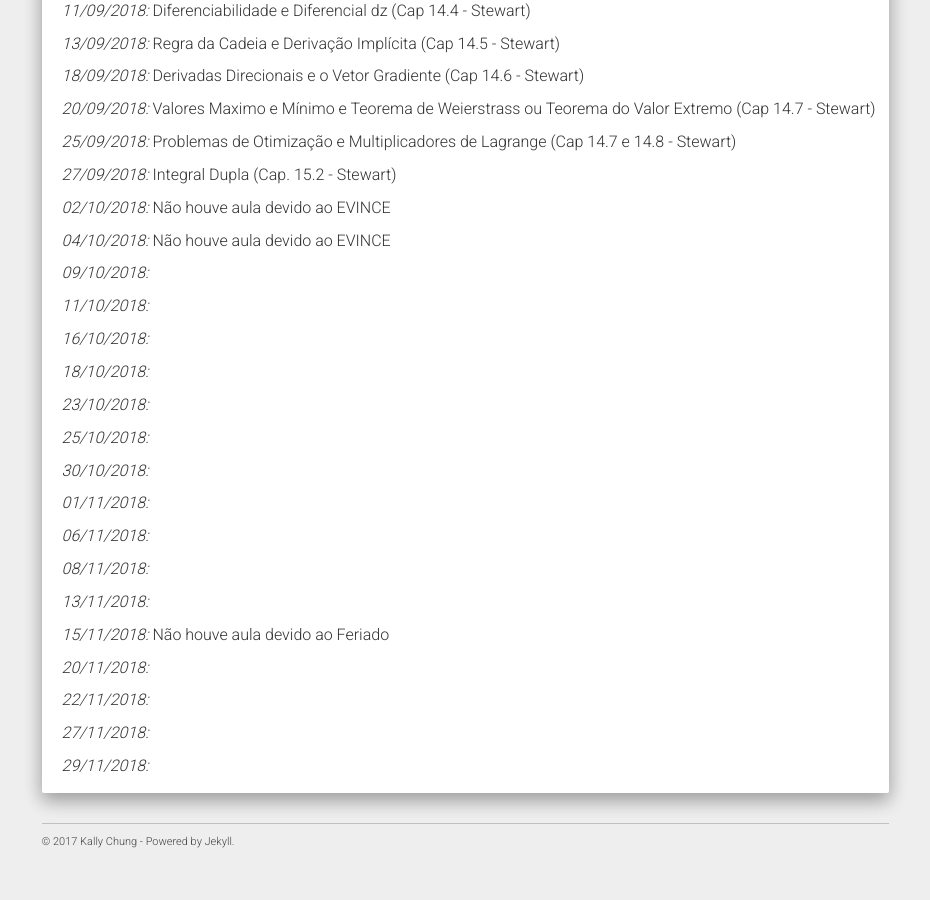
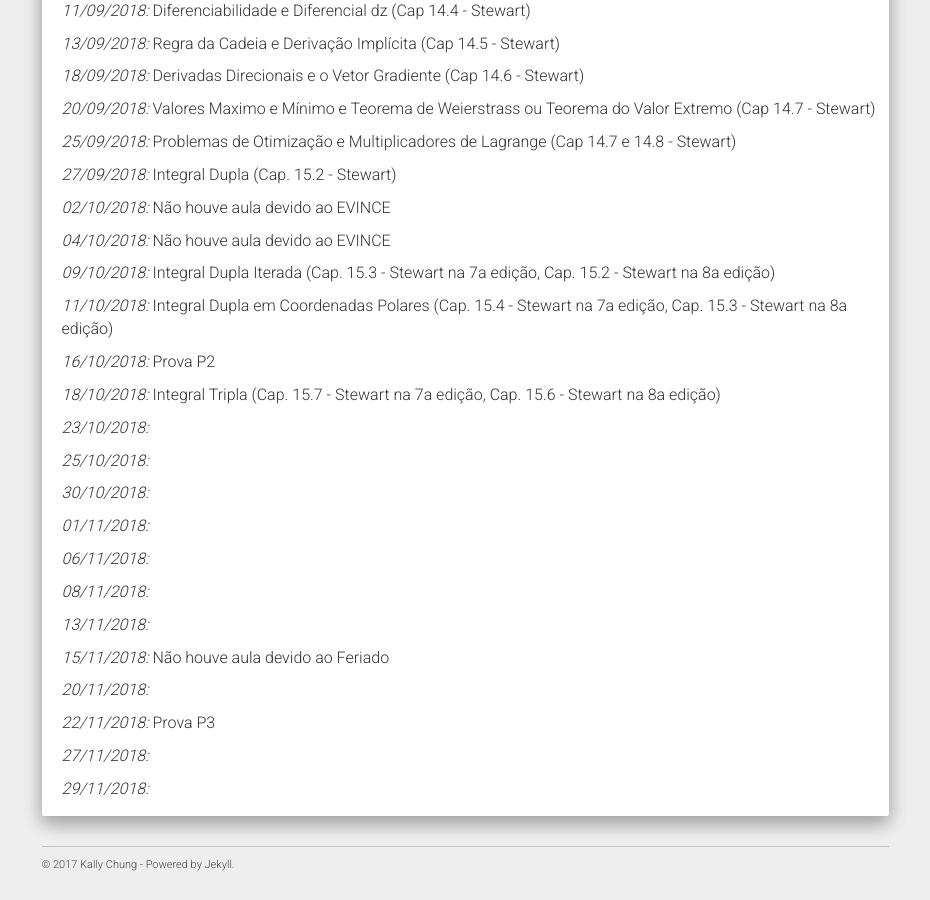
Before and after one commit to chunggnuhc/chunggnuhc.github.io, a Jekyll site: the page built from CMA211AN-Calc2-2sem2018.md, in a window 1280 px wide and 900 px high, scrolled down 2401 px. Shown: the whole window, without its empty margins (321-1251 px from the left). Built offline with Jekyll 4.4.1, drawn with Linux system fonts in a browser that asks for light colours; nearby versions of some CDN libraries; before the commit the page ends 3278 px from its top, so only the background shows below that.

Commit message:
Update CMA211AN - cronog

```diff
--- a/CMA211AN-Calc2-2sem2018.md
+++ b/CMA211AN-Calc2-2sem2018.md
@@ -139,13 +139,13 @@ permalink: /CMA211AN-Calc2-2sem2018/
 
   _04/10/2018:_ Não houve aula devido ao EVINCE
 
-  _09/10/2018:_
+  _09/10/2018:_ Integral Dupla Iterada (Cap. 15.3 - Stewart na 7a edição, Cap. 15.2 - Stewart na 8a edição)
 
-  _11/10/2018:_
+  _11/10/2018:_ Integral Dupla em Coordenadas Polares (Cap. 15.4 - Stewart na 7a edição, Cap. 15.3 - Stewart na 8a edição)
 
-  _16/10/2018:_
+  _16/10/2018:_ Prova P2
 
-  _18/10/2018:_
+  _18/10/2018:_ Integral Tripla (Cap. 15.7 - Stewart na 7a edição, Cap. 15.6 - Stewart na 8a edição)
 
   _23/10/2018:_
 
@@ -165,7 +165,7 @@ permalink: /CMA211AN-Calc2-2sem2018/
 
   _20/11/2018:_
 
-  _22/11/2018:_
+  _22/11/2018:_ Prova P3
 
   _27/11/2018:_
 
```
